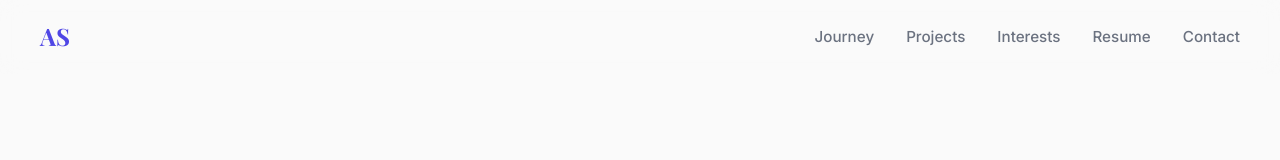
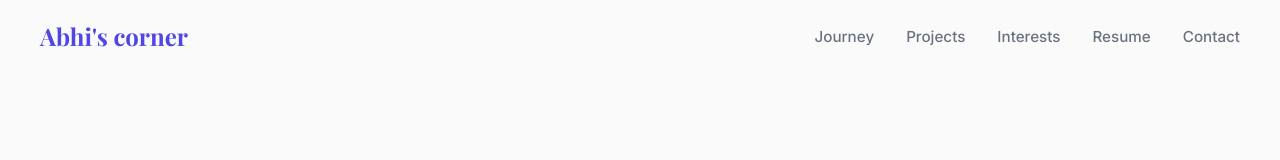
Before and after one commit to abhi7991/personal-website, a plain HTML site: page index.html in a window 1280 px wide. Shown: the top 160 px of the page. Drawn offline with nearby package versions, Linux system fonts and the light colour scheme.

Commit message:
Added a favicon

```diff
--- a/index.html
+++ b/index.html
@@ -4,6 +4,8 @@
   <meta charset="UTF-8" />
   <meta name="viewport" content="width=device-width, initial-scale=1.0" />
   <title>Abhishek Shankar — Portfolio</title>
+  <link rel="icon" href="favicon.svg" type="image/svg+xml" />
+  <meta name="theme-color" content="#4f46e5" />
   <link rel="stylesheet" href="style.css" />
   <link rel="preconnect" href="https://fonts.googleapis.com" />
   <link rel="preconnect" href="https://fonts.gstatic.com" crossorigin />
@@ -12,7 +14,7 @@
 <body>
   <!-- ==================== NAVIGATION ==================== -->
   <nav class="navbar" id="navbar">
-    <a href="#hero" class="nav-logo">AS</a>
+    <a href="#hero" class="nav-logo">Abhi's corner</a>
     <button class="nav-toggle" id="nav-toggle" aria-label="Toggle menu">
       <span></span><span></span><span></span>
     </button>
```
Also changed, not shown: favicon.svg (added).
